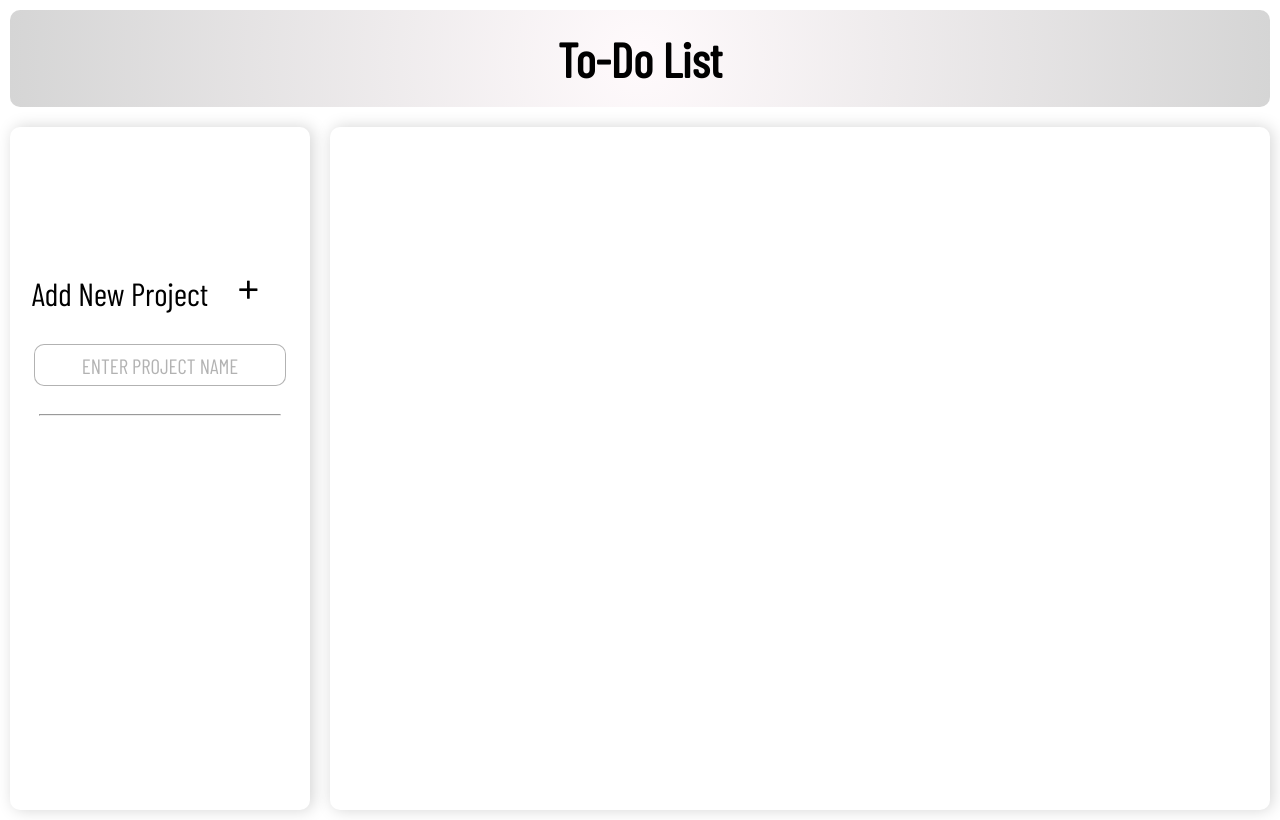
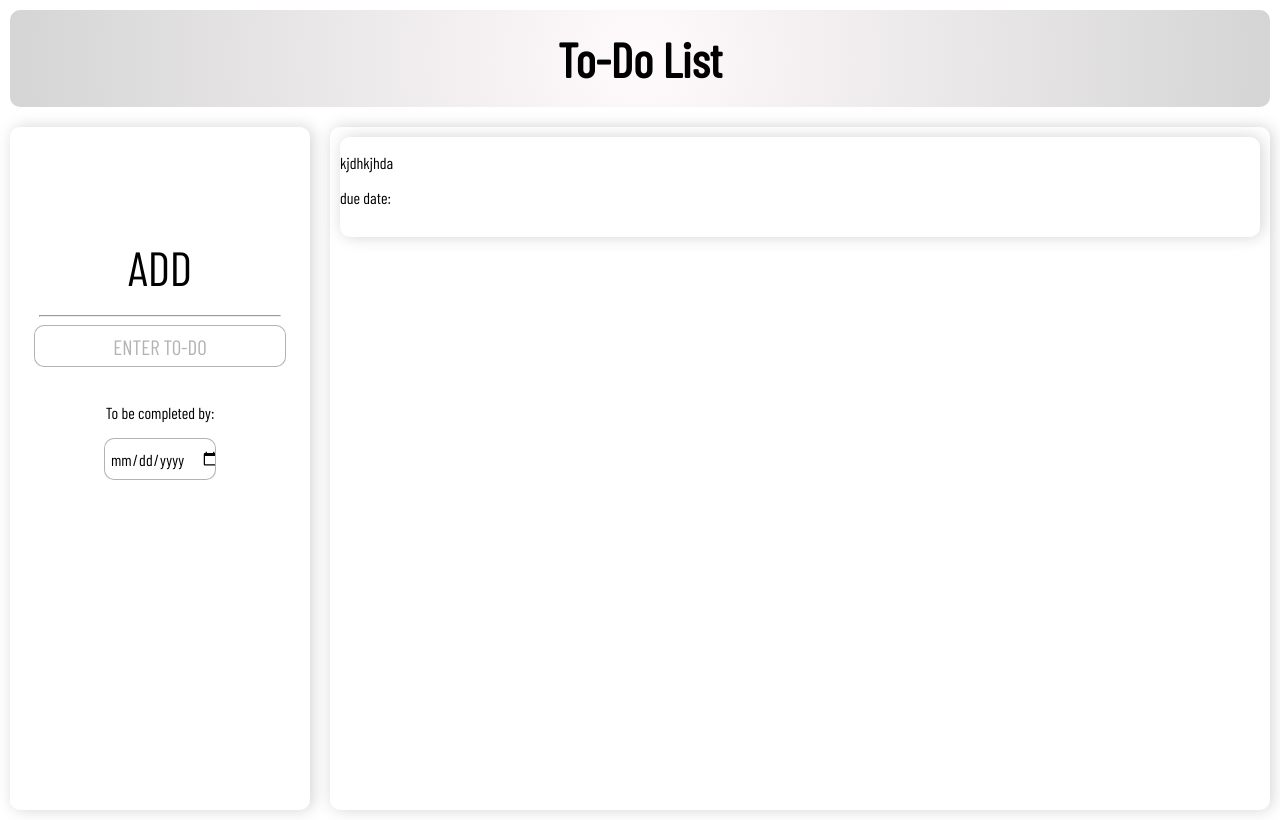
Before and after one commit to JakeMoretz/Todo, a website built with webpack: page dist/index.html in a window 1280 px wide. Built offline with nearby package versions, Linux system fonts and the light colour scheme; a web font is replaced by a local one.

Commit message:
messing around with the layout

```diff
--- a/dist/index.html
+++ b/dist/index.html
@@ -13,40 +13,19 @@
         </div>
 
         <div class="sidebar">
-            <div class="add-project">
-                <p class="new-project-title">Add New Project</p>
-                <button class="new-project-btn">+</button>
-            </div>
-            <input class="input" type="text" placeholder="ENTER PROJECT NAME" />
+            <button class="new-project-btn">ADD</button>
             <hr />
-            <div class="projects">
-                <!-- <div class="project-card">
-                    <p>kjhdkjkjsa</p>
-                    <button class="deleteBtn">Delete</button>
+            <input class="input" id="description" type="text" placeholder="ENTER TO-DO" />
 
-                </div>
-                <div class="project-card">
-                    <p>Name Your Project</p>
-                    <input type="text" />
-                </div>
-                <div class="project-card">
-                    <p>Name Your Project</p>
-                    <input type="text" />
-                </div>
-                <div class="project-card">
-                    <p>Name Your Project</p>
-                    <input type="text" />
-                </div>  -->
-            </div>
+            <p class="input-para">To be completed by:</p>
+            <input class="date" id="dueDate" type="date" />
         </div>
 
         <div class="main">
-            <!-- <div class="test"></div>
-            <div class="test"></div>
-            <div class="test"></div>
-            <div class="test"></div>
-            <div class="test"></div>
-            <div class="test"></div> -->
+            <div class="test">
+                <p>kjdhkjhda</p>
+                <p>due date:</p>
+            </div>
         </div>
 
         <script src="index.bundle.js" type="module"></script>
```
